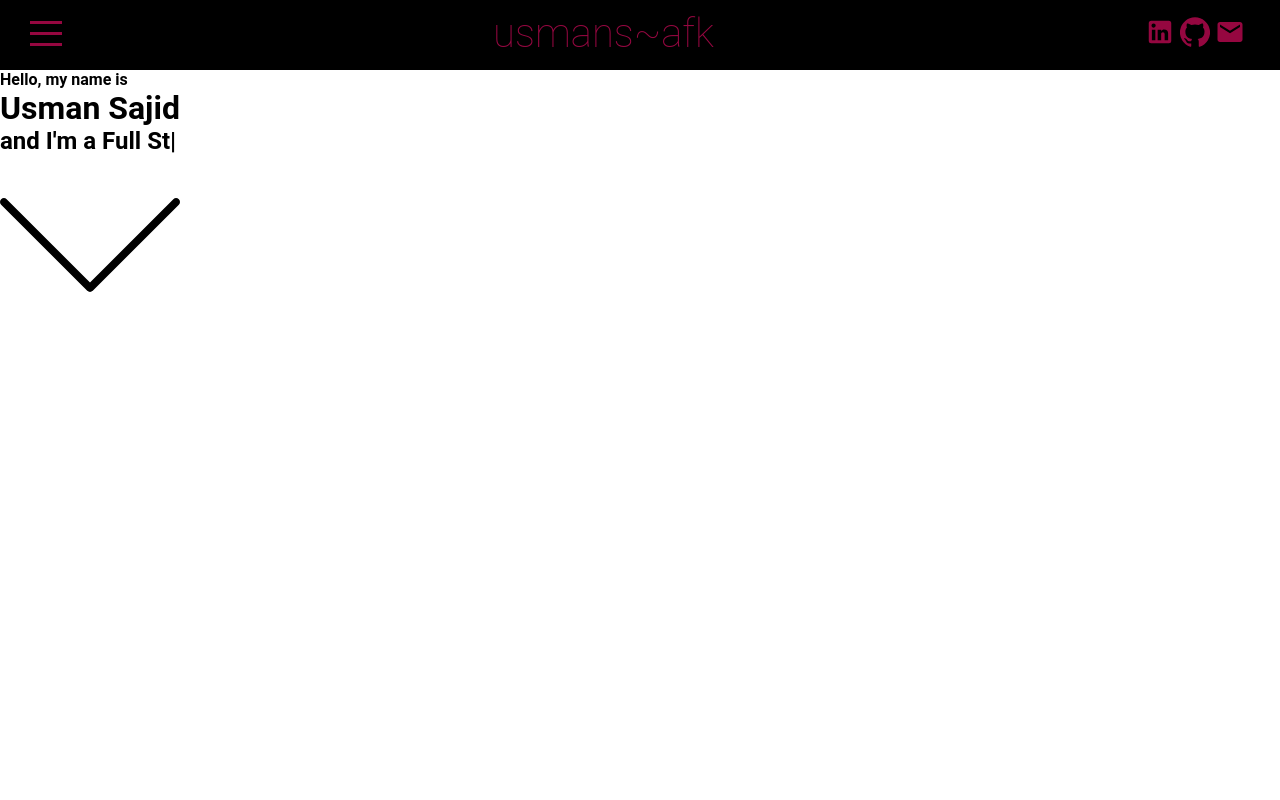
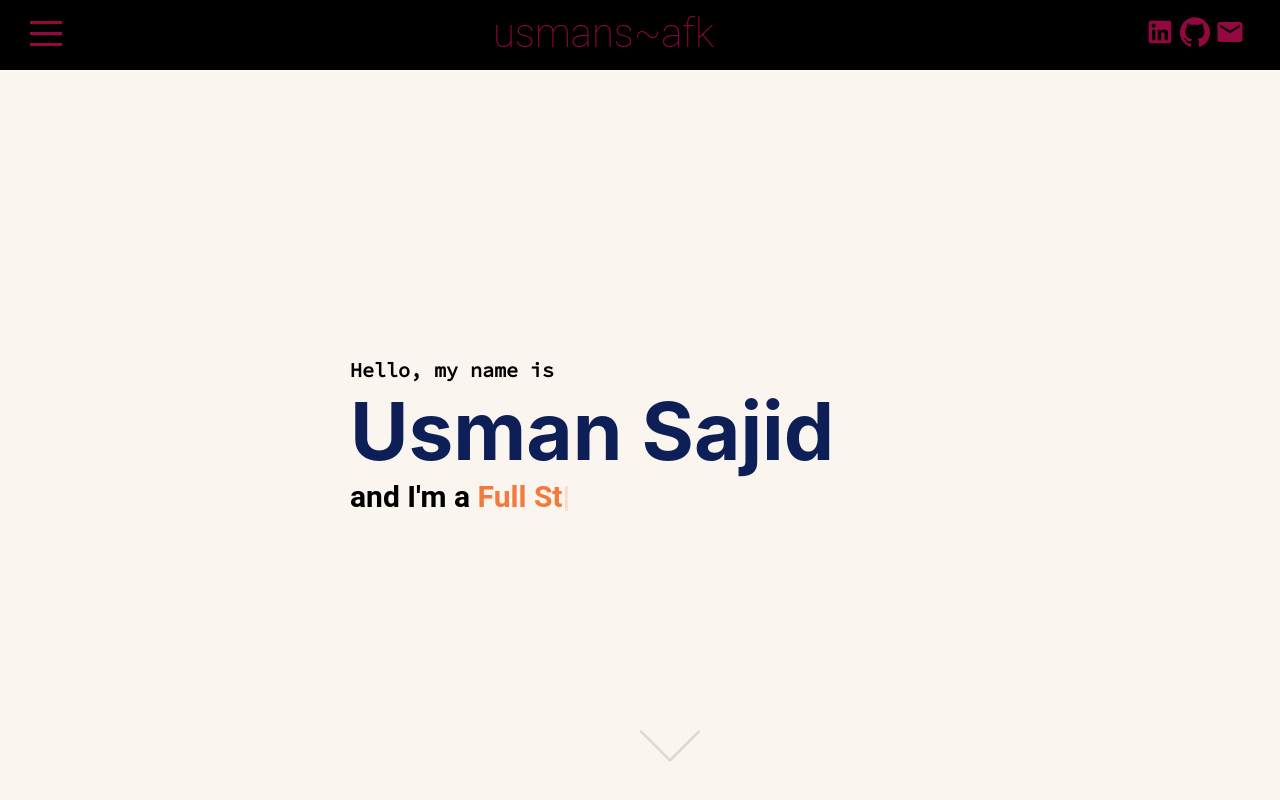
Before and after one commit to usmansafk/MyWebsite, a React (Create React App) app: page / in a window 1280 px wide. Built offline with nearby package versions, Linux system fonts and the light colour scheme.

Commit message:
removed profile picture styles from hero section

```diff
--- a/src/components/home/welcome/WelcomeStyle.scss
+++ b/src/components/home/welcome/WelcomeStyle.scss
@@ -1,57 +1,60 @@
 @import "../../../global.scss";
 
 .welcome {
-  background-color: white;
+  background-color: #faf5ef;
   color: black;
   position: relative;
   display: flex;
+  flex-direction: column;
+  justify-content: center;
 
   @include mobile {
     flex-direction: column;
     align-items: center;
   }
 
-  .left {
-    flex: 0.5;
-    position: relative;
-
-    .wrap {
-      width: 100%;
-      height: 100%;
-      padding-left: 100px;
+  .intro {
+    width: 1000px;
+    height: 80%;
+    // background-color: red;
+    padding-left: 350px;
     display: flex;
     flex-direction: column;
     justify-content: center;
   }
 
+  h4 {
+    font-family: "Source Code Pro", monospace;
+    font-size: 20px;
+  }
   h1 {
+    // margin: 10px 10px;
+    font-family: -apple-system, BlinkMacSystemFont, "Segoe UI", Roboto, Oxygen,
+      Ubuntu, Cantarell, "Open Sans", "Helvetica Neue", sans-serif;
     font-size: 80px;
-      margin: 10px 10px;
-      font-weight: 400;
+    color: #0e1e57;
   }
+
   h2 {
-      font-size: 40px;
-      font-weight: 100;
-    }
-    h3 {
     font-size: 30px;
-      font-weight: 100;
   }
 
   span {
     color: $mainColour;
+    color: #f37a3d;
+
     // font-weight: 400;
   }
 
   a {
     position: absolute;
-      bottom: 10px;
+    bottom: 20px;
     left: 50%;
 
-      img {
+    .arrow {
       left: 10%;
-        width: 40px;
-        height: 40px;
+      width: 60px;
+      height: 60px;
       animation: arrowBlink 3s infinite;
     }
 
@@ -75,29 +78,3 @@
     }
   }
 }
-
-  .right {
-    flex: 0.5;
-    overflow: hidden;
-    position: relative;
-
-    .imgContainer {
-      width: 900px;
-      height: 900px;
-      background-color: crimson;
-      border-radius: 50%;
-      display: flex;
-      align-items: flex-end;
-      justify-content: center;
-      float: left;
-
-      .me {
-        width: 700px;
-        height: 800px;
-        overflow: hidden;
-        margin-left: 9%;
-        position: relative;
-      }
-    }
-  }
-}
```
Lines whose indentation alone changed are shown as unchanged.
